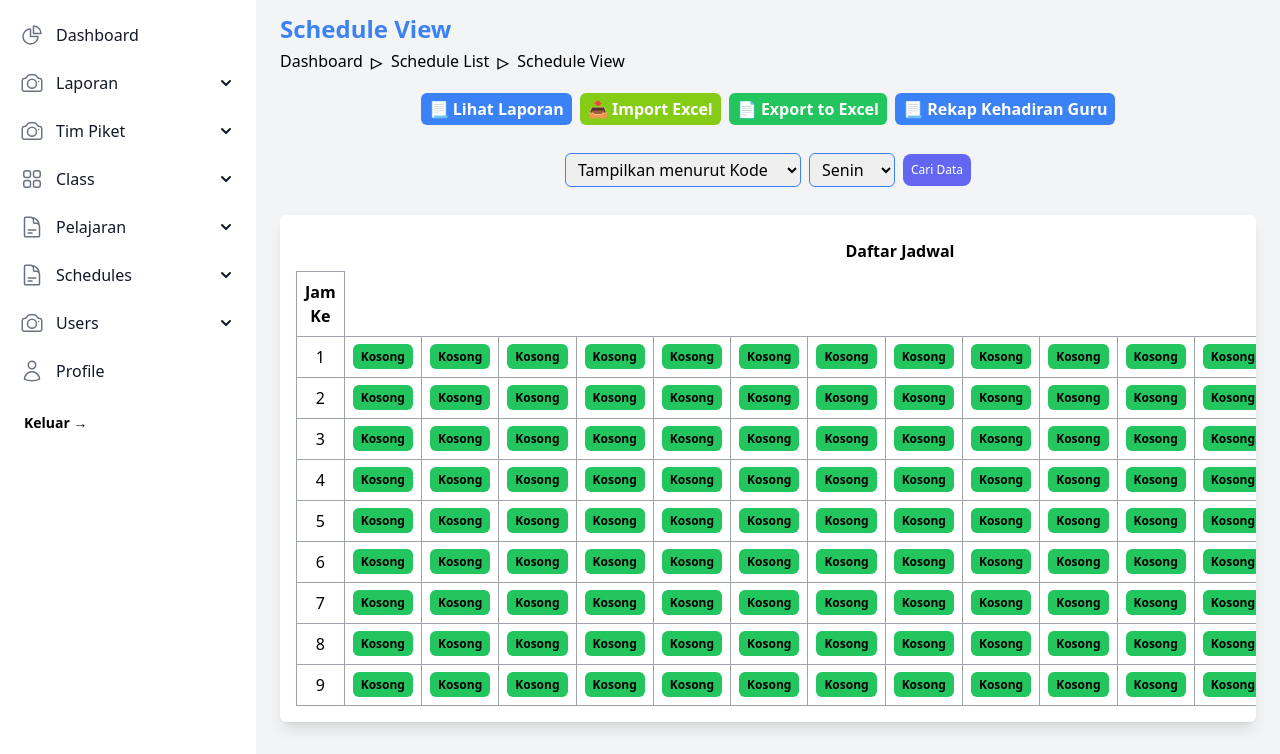
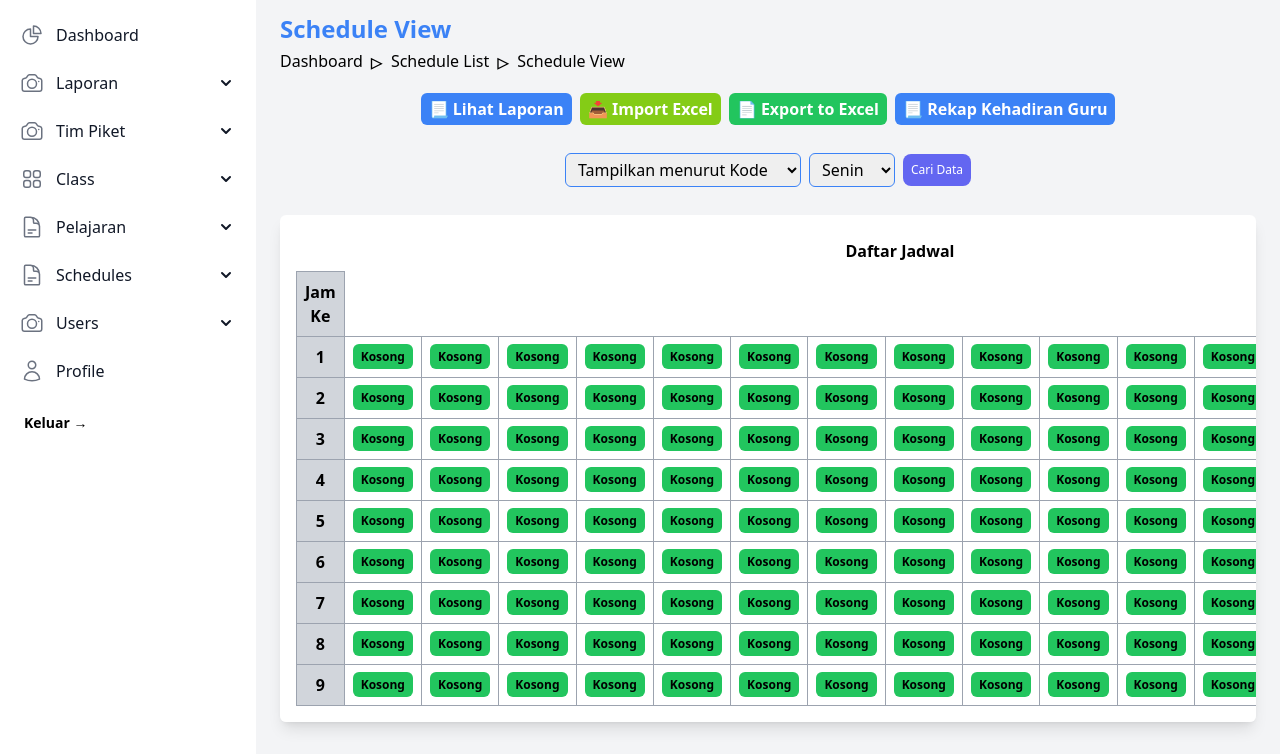
Before and after one commit to azharf99/PiketApp, a Django app: page /schedule/view/ in a window 1280 px wide. Shown: the part 69-823 px from the top of the page. Run offline with Django 5.2, Linux system fonts and the light colour scheme; the visitor is signed in with stand-in values (Sample User, id 1); data comes from the database, SQL or seed files in the repository; data that the repository does not hold is empty.

Commit message:
Update report and schedule templates with improved styling and layout

```diff
--- a/templates/schedules/schedule_view.html
+++ b/templates/schedules/schedule_view.html
@@ -55,23 +55,27 @@
       <table class="table-auto border-collapse w-full">
         <caption class="my-2 font-bold">Daftar Jadwal</caption>
         <thead>
-          <th class="p-2 border border-gray-400">Jam Ke</th>
+          <th class="p-2 border border-gray-400 bg-gray-300 text-black">Jam Ke</th>
           {% for object in class %}
-          <th class="p-2 border border-gray-400">{{object.short_class_name}}</th>
+          <th class="p-2 border border-gray-400 bg-gray-300 text-black">{{object.short_class_name}}</th>
           {% endfor %}
         </thead>
         <tbody>
           {% for group in object_list %}
             <tr>
-              <td class="p-2 border border-gray-400 text-center">{{forloop.counter}}</td>
+              <td class="p-2 border border-gray-400 text-center sticky left-0 bg-gray-300 text-black font-bold">{{forloop.counter}}</td>
               {% for object in group %}
               <td class="p-2 border border-gray-400 text-center text-xs">
                 {% if query_type == "code" %}
                 <span class="bg-green-500 py-1 px-2 rounded-md font-semibold">{{object.schedule_course__course_code}}</span>
                 {% elif query_type == "mapel" %}
-                <span class="py-1 px-2 rounded-md font-semibold">{{object.schedule_course__course_short_name}}</span>
+                <p class="w-32">
+                  <span class="py-1 px-2 rounded-md font-semibold">{{object.schedule_course__course_short_name}}</span>
+                </p>
                 {% elif query_type == "pengajar" %}
+                <p class="w-32">
                 <span class="py-1 px-2 rounded-md font-semibold">{{object.schedule_course__teacher__last_name}}</span>
+                </p>
                 {% endif %}
               </td>
               {% endfor %}
```
Also changed, not shown: templates/reports/report_quick_form-v3.html (+8 -8 lines).
